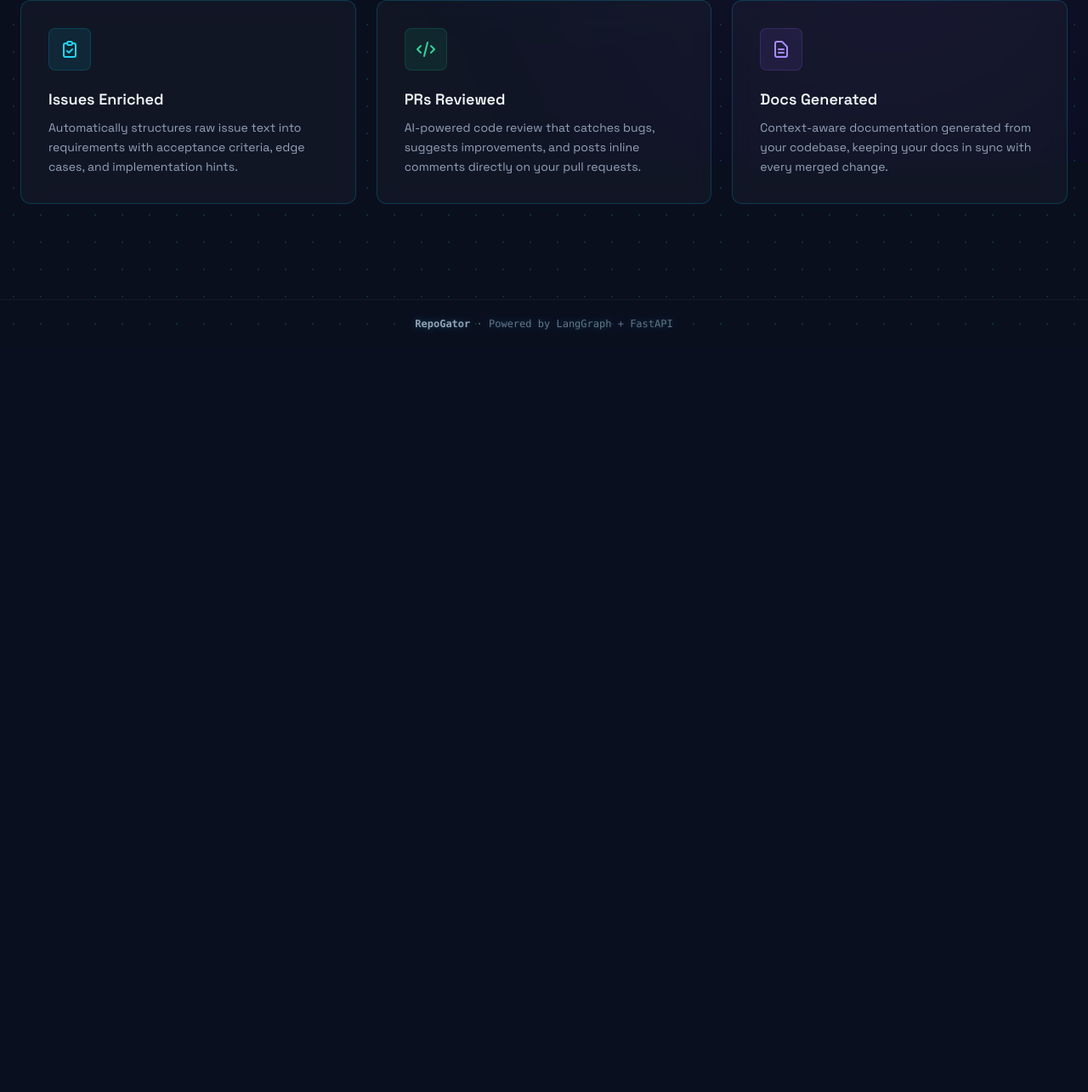
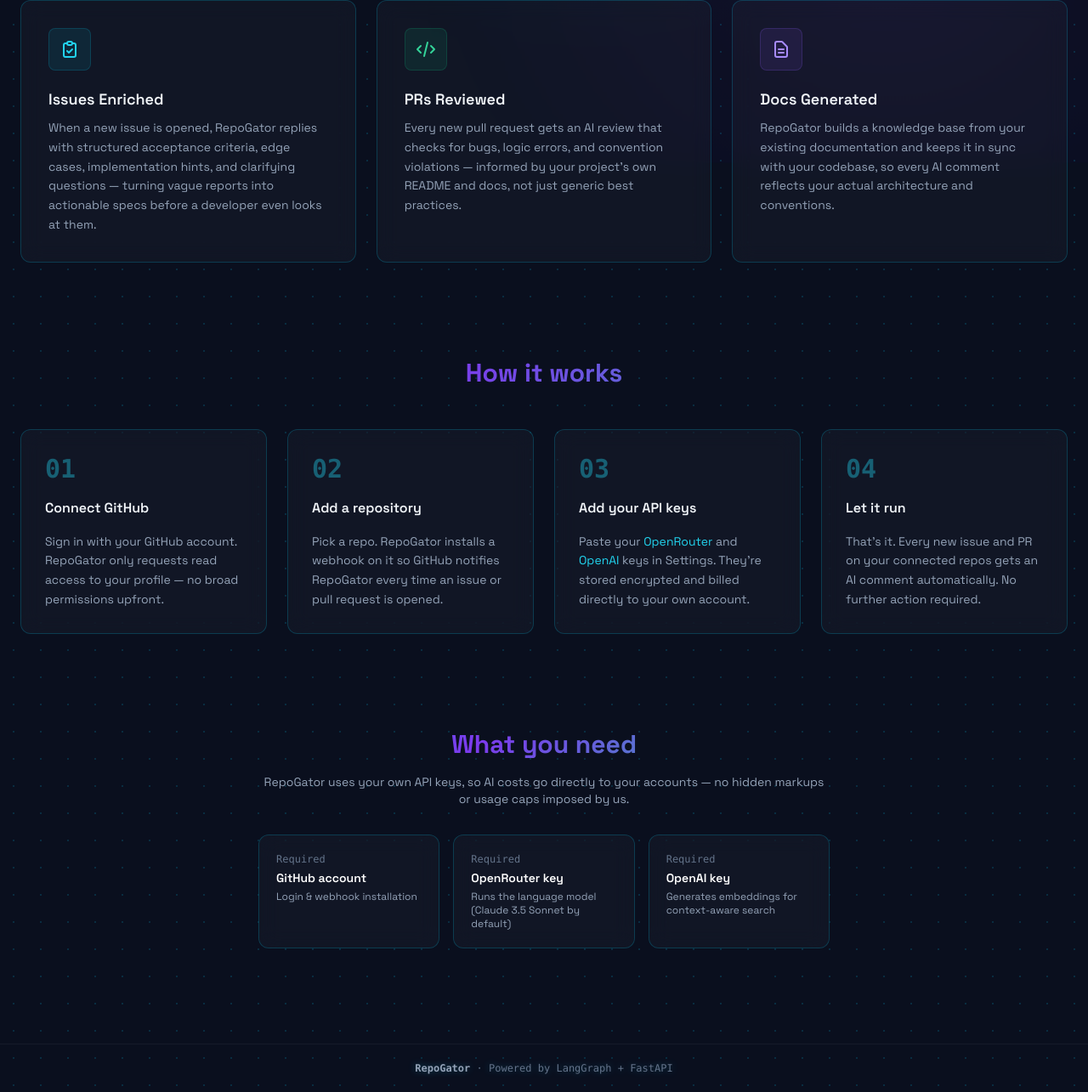
Before and after one commit to volskyi-dmytro/repogator, a Python web app: template frontend/templates/landing.html in a window 1280 px wide. Shown: the part 627-1912 px from the top of the page at 85% size. Before the commit the page ends 1015 px from the top, so only its background shows below. Run offline with Jinja, Linux system fonts and the light colour scheme; the template is opened without the code that fills it, so the values that code supplies are empty; some libraries are stand-ins or nearby versions.

Commit message:
docs: expand landing page with how-it-works and requirements sections
- Update feature cards with concrete descriptions of what each agent does
- Add "How it works" section with 4-step setup flow
- Add "What you need" section listing required API keys with context

Co-Authored-By: Claude Sonnet 4.6 <noreply@anthropic.com>

```diff
--- a/frontend/templates/landing.html
+++ b/frontend/templates/landing.html
@@ -189,8 +189,9 @@
           </div>
           <h3 class="text-lg font-semibold mb-2">Issues Enriched</h3>
           <p class="text-slate-400 text-sm leading-relaxed">
-            Automatically structures raw issue text into requirements with acceptance criteria,
-            edge cases, and implementation hints.
+            When a new issue is opened, RepoGator replies with structured acceptance criteria,
+            edge cases, implementation hints, and clarifying questions — turning vague reports
+            into actionable specs before a developer even looks at them.
           </p>
         </div>
 
@@ -202,8 +203,9 @@
           </div>
           <h3 class="text-lg font-semibold mb-2">PRs Reviewed</h3>
           <p class="text-slate-400 text-sm leading-relaxed">
-            AI-powered code review that catches bugs, suggests improvements,
-            and posts inline comments directly on your pull requests.
+            Every new pull request gets an AI review that checks for bugs, logic errors,
+            and convention violations — informed by your project's own README and docs,
+            not just generic best practices.
           </p>
         </div>
 
@@ -215,11 +217,91 @@
           </div>
           <h3 class="text-lg font-semibold mb-2">Docs Generated</h3>
           <p class="text-slate-400 text-sm leading-relaxed">
-            Context-aware documentation generated from your codebase,
-            keeping your docs in sync with every merged change.
+            RepoGator builds a knowledge base from your existing documentation and keeps it
+            in sync with your codebase, so every AI comment reflects your actual architecture
+            and conventions.
           </p>
         </div>
 
+      </div>
+    </section>
+
+    <!-- How it works -->
+    <section class="pb-28">
+      <h2 class="text-2xl sm:text-3xl font-bold text-center mb-12 gradient-text">How it works</h2>
+      <div class="grid grid-cols-1 sm:grid-cols-2 lg:grid-cols-4 gap-6">
+
+        <div class="glass-card rounded-xl p-7 flex flex-col gap-4">
+          <div class="flex items-center gap-3">
+            <span class="font-mono text-3xl font-bold text-cyan-400/40">01</span>
+          </div>
+          <h3 class="text-base font-semibold">Connect GitHub</h3>
+          <p class="text-slate-400 text-sm leading-relaxed">
+            Sign in with your GitHub account. RepoGator only requests read access to your
+            profile — no broad permissions upfront.
+          </p>
+        </div>
+
+        <div class="glass-card rounded-xl p-7 flex flex-col gap-4">
+          <div class="flex items-center gap-3">
+            <span class="font-mono text-3xl font-bold text-cyan-400/40">02</span>
+          </div>
+          <h3 class="text-base font-semibold">Add a repository</h3>
+          <p class="text-slate-400 text-sm leading-relaxed">
+            Pick a repo. RepoGator installs a webhook on it so GitHub notifies RepoGator
+            every time an issue or pull request is opened.
+          </p>
+        </div>
+
+        <div class="glass-card rounded-xl p-7 flex flex-col gap-4">
+          <div class="flex items-center gap-3">
+            <span class="font-mono text-3xl font-bold text-cyan-400/40">03</span>
+          </div>
+          <h3 class="text-base font-semibold">Add your API keys</h3>
+          <p class="text-slate-400 text-sm leading-relaxed">
+            Paste your <a href="https://openrouter.ai" target="_blank" rel="noopener" class="text-cyan-400 hover:underline">OpenRouter</a>
+            and <a href="https://platform.openai.com" target="_blank" rel="noopener" class="text-cyan-400 hover:underline">OpenAI</a>
+            keys in Settings. They're stored encrypted and billed directly to your own account.
+          </p>
+        </div>
+
+        <div class="glass-card rounded-xl p-7 flex flex-col gap-4">
+          <div class="flex items-center gap-3">
+            <span class="font-mono text-3xl font-bold text-cyan-400/40">04</span>
+          </div>
+          <h3 class="text-base font-semibold">Let it run</h3>
+          <p class="text-slate-400 text-sm leading-relaxed">
+            That's it. Every new issue and PR on your connected repos gets an AI comment
+            automatically. No further action required.
+          </p>
+        </div>
+
+      </div>
+    </section>
+
+    <!-- What you need -->
+    <section class="pb-28 max-w-2xl mx-auto text-center">
+      <h2 class="text-2xl sm:text-3xl font-bold mb-4 gradient-text">What you need</h2>
+      <p class="text-slate-400 text-sm mb-8">
+        RepoGator uses your own API keys, so AI costs go directly to your accounts —
+        no hidden markups or usage caps imposed by us.
+      </p>
+      <div class="grid grid-cols-1 sm:grid-cols-3 gap-4 text-left">
+        <div class="glass-card rounded-xl p-5">
+          <p class="text-xs text-slate-500 font-mono mb-1">Required</p>
+          <p class="text-sm font-semibold text-white mb-1">GitHub account</p>
+          <p class="text-xs text-slate-400">Login &amp; webhook installation</p>
+        </div>
+        <div class="glass-card rounded-xl p-5">
+          <p class="text-xs text-slate-500 font-mono mb-1">Required</p>
+          <p class="text-sm font-semibold text-white mb-1">OpenRouter key</p>
+          <p class="text-xs text-slate-400">Runs the language model (Claude 3.5 Sonnet by default)</p>
+        </div>
+        <div class="glass-card rounded-xl p-5">
+          <p class="text-xs text-slate-500 font-mono mb-1">Required</p>
+          <p class="text-sm font-semibold text-white mb-1">OpenAI key</p>
+          <p class="text-xs text-slate-400">Generates embeddings for context-aware search</p>
+        </div>
       </div>
     </section>
 
```
